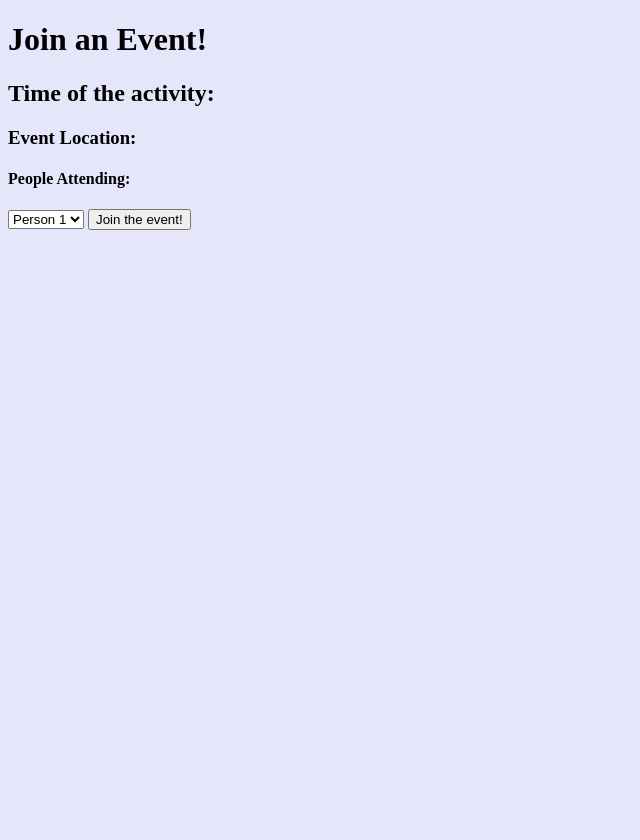
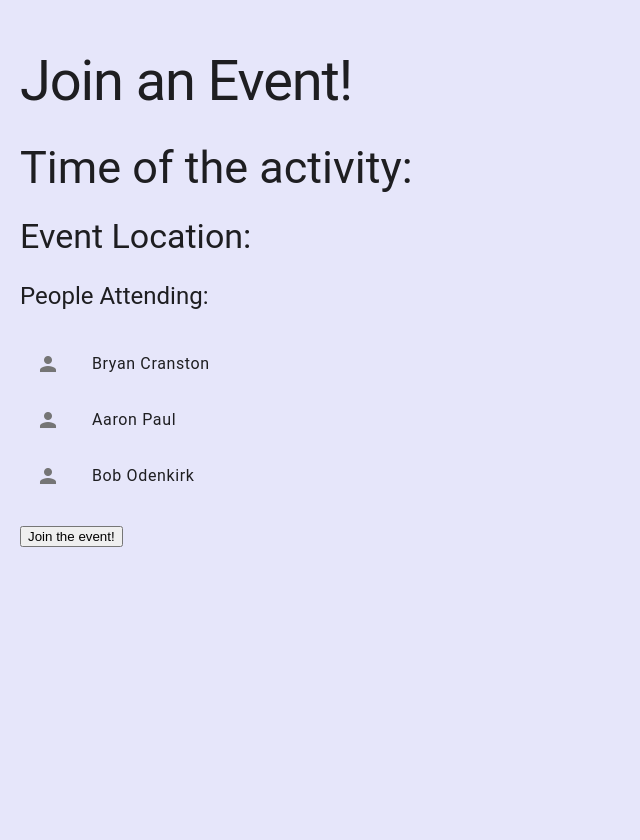
Before and after one commit to ifelsejet/Paddle, a Python web app: template templates/joinEvent.html in a window 1280 px wide. Shown: the whole page, without its empty margins (0-640 px from the left). Before the commit the page ends 230 px from the top, so only its background shows below. Run offline with Jinja, Linux system fonts and the light colour scheme; the template is opened without the code that fills it, so the values that code supplies are empty.

Commit message:
added more css

```diff
--- /dev/null
+++ b/stylesheets/createevent.css
@@ -0,0 +1,5 @@
+h2{
+  color: lightblue;
+  font-size: 20px;
+  font-family: monospace;
+}
--- a/stylesheets/joinEvent.css
+++ b/stylesheets/joinEvent.css
@@ -1,3 +1,8 @@
 body {
   background-color: lavender;
+  padding: 20px;
+  position: relative;
 }
+.demo-list-icon {
+  width: 300px;
+}
--- a/stylesheets/main.css
+++ b/stylesheets/main.css
@@ -3,6 +3,6 @@ body {
   background: lightsalmon;
   position: relative;
 }
-ul{
-  list-style: none;
+.demo-list-icon {
+  width: 300px;
 }
--- a/templates/createEvent.html
+++ b/templates/createEvent.html
@@ -3,6 +3,7 @@
   <head>
     <meta charset="utf-8">
     <title> Create Event Page</title>
+    <link href="../stylesheets/createevent.css" rel="stylesheet">
   </head>
   <body>
     <center><h1>Create new event</h1></center>
--- a/templates/joinEvent.html
+++ b/templates/joinEvent.html
@@ -4,18 +4,37 @@
     <meta charset="utf-8">
     <title>Join An Event!</title>
     <link href="../stylesheets/joinEvent.css" rel="stylesheet">
+    <script src="https://code.getmdl.io/1.3.0/material.min.js"></script>
+    <link rel="stylesheet" href="https://code.getmdl.io/1.3.0/material.indigo-pink.min.css">
+    <!-- Material Design icon font -->
+    <link rel="stylesheet" href="https://fonts.googleapis.com/icon?family=Material+Icons">
+  </head>
   </head>
   <body>
     <h1>Join an Event!</h1>
     <h2>Time of the activity:</h2>
     <h3>Event Location:</h3>
     <h4>People Attending:</h4>
-    <select name="People Attending">
-      <option value="Person 1">Person 1</option>
-      <option value="Person 2">Person 2</option>
-      <option value="Person 3">Person 3</option>
-      <option value="Person 4">Person 4</option>
-      <option value="Person 5">Person 5</option>
+    <ul class="demo-list-icon mdl-list">
+     <li class="mdl-list__item">
+       <span class="mdl-list__item-primary-content">
+       <i class="material-icons mdl-list__item-icon">person</i>
+       Bryan Cranston
+   </span>
+     </li>
+     <li class="mdl-list__item">
+       <span class="mdl-list__item-primary-content">
+       <i class="material-icons mdl-list__item-icon">person</i>
+       Aaron Paul
+     </span>
+     </li>
+     <li class="mdl-list__item">
+       <span class="mdl-list__item-primary-content">
+       <i class="material-icons mdl-list__item-icon">person</i>
+       Bob Odenkirk
+     </span>
+     </li>
+   </ul>
 
 
     </select>
--- a/templates/main.html
+++ b/templates/main.html
@@ -7,7 +7,6 @@
     <link rel="stylesheet" href="https://code.getmdl.io/1.3.0/material.indigo-pink.min.css">
     <!-- Material Design icon font -->
     <link rel="stylesheet" href="https://fonts.googleapis.com/icon?family=Material+Icons">
-
   </head>
   <body>
     <center><h1>Hello User!</h1>
```
